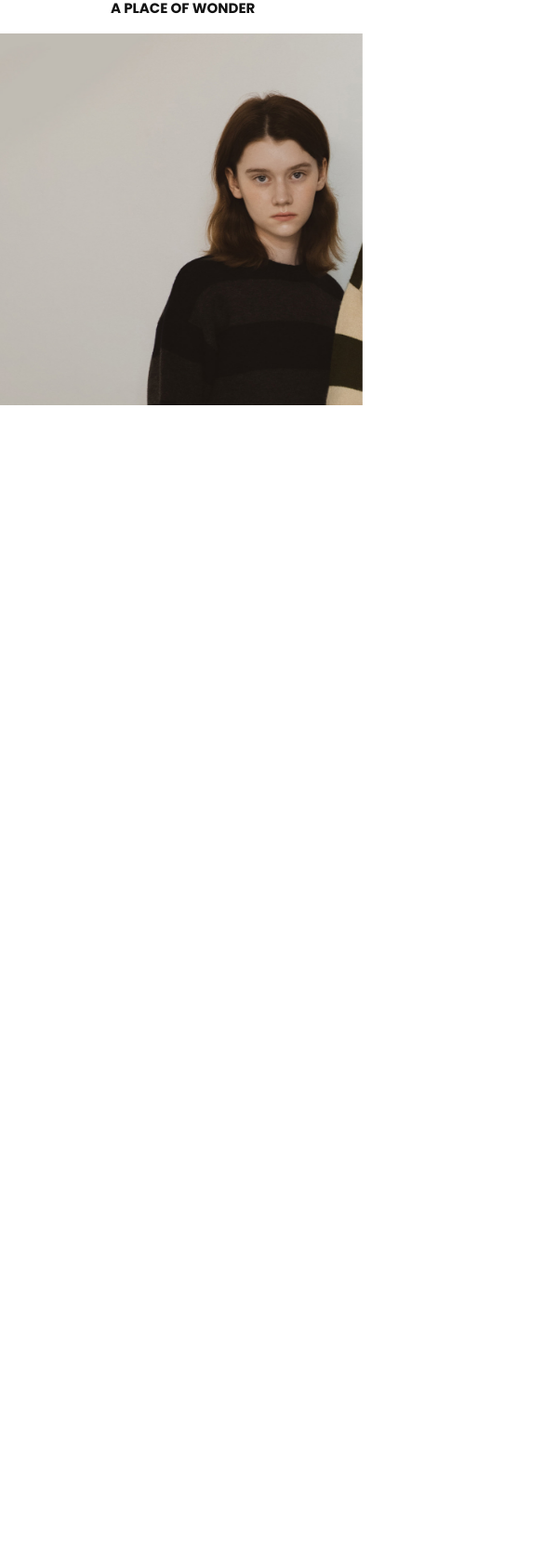
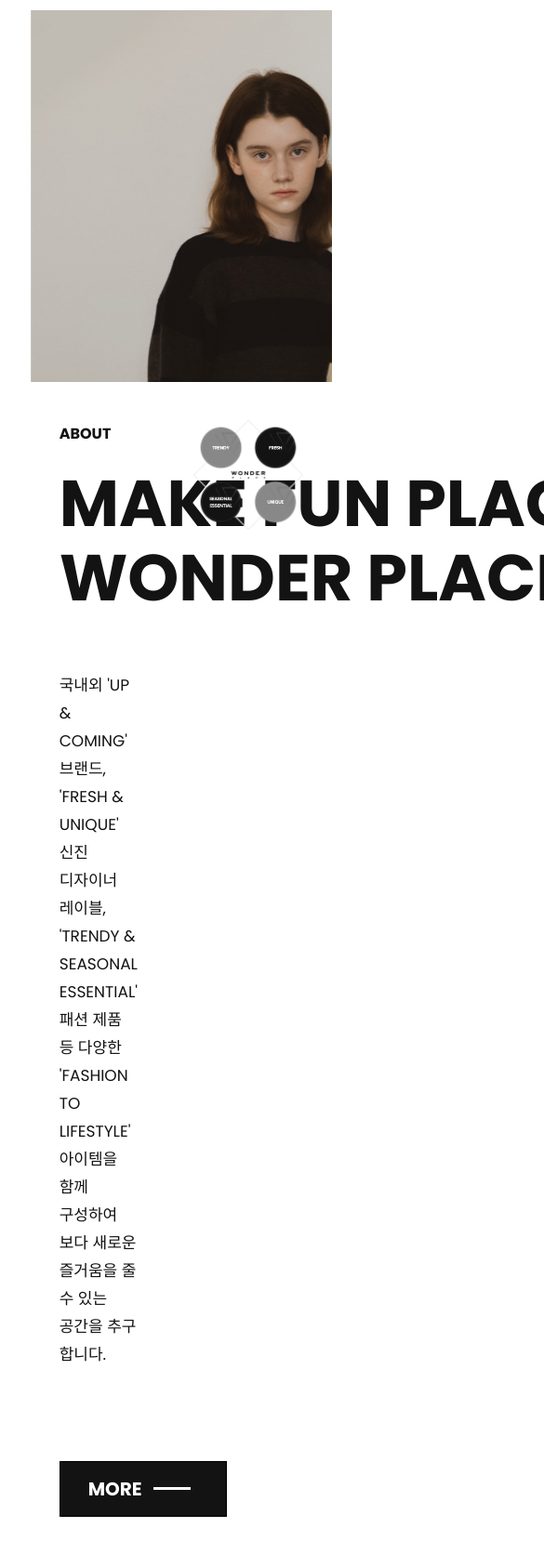
Before and after one commit to haglass/wonderplace-clone, a plain HTML site: page index.html in a window 390 px wide. Shown: the part 314-1986 px from the top of the page at 93% size, 585 px wide, since content can reach past the window. Before the commit the page ends 844 px from the top, so only its background shows below. Drawn offline with nearby package versions, Linux system fonts and the light colour scheme; a web font is replaced by a local one.

Commit message:
about작업중

```diff
--- a/css/style.css
+++ b/css/style.css
@@ -533,12 +533,19 @@ body::-webkit-scrollbar-track {
 .swVisual-wrap {
   position: relative;
   display: block;
+
+  width: 83.3333%;
+  margin: 0 auto;
+  overflow: hidden;
+
   margin-top: -40px;
+
+  height: 720px;
 }
 
 .swVisual {
   width: 100%;
-  height: 720px;
+  height: 100%;
 }
 .v-box {
   position: relative;
@@ -592,7 +599,7 @@ body::-webkit-scrollbar-track {
     right: auto;
     bottom: auto;
   }
-  .swVisual {
+  .swVisual-wrap {
     height: 648px;
   }
 }
@@ -606,15 +613,8 @@ body::-webkit-scrollbar-track {
     line-height: 25px;
     margin-top: 20px;
   }
-  .swVisual {
+  .swVisual-wrap {
     height: 576px;
-  }
-  .visual-wrap h2 {
-    font-size: 35px;
-    line-height: 40px;
-  }
-  .visual-wrap h3 {
-    font-size: 35px;
   }
 }
 
@@ -622,6 +622,7 @@ body::-webkit-scrollbar-track {
   .visual .inner {
     padding-top: 170px;
   }
+
   .sw-visual-control {
     margin-right: 10%;
   }
@@ -644,20 +645,122 @@ body::-webkit-scrollbar-track {
   .sw-visual-nav {
     display: none;
   }
-  .swVisual {
+  .swVisual-wrap {
     height: 400px;
   }
 }
+
 @media screen and (max-width: 540px) {
   .visual .inner {
     padding-top: 140px;
+  }
+
+  .visual-wrap h2 {
+    font-size: 35px;
+    line-height: 40px;
+  }
+  .visual-wrap h3 {
+    font-size: 35px;
   }
 }
 /* 소개 */
 .about {
   position: relative;
   display: block;
+  padding: 10.41vw 0;
 }
+.about .inner {
+  width: 83.3333%;
+  max-width: 83.3333%;
+  padding: 0 8%;
+  display: flex;
+  justify-content: space-between;
+}
+.about-left {
+  width: 50%;
+}
+
+.about-left span {
+  display: block;
+  font-size: 16px;
+  line-height: 30px;
+  font-weight: 700;
+  margin-bottom: 20px;
+}
+.about-left h2 {
+  font-size: 70px;
+  line-height: 80px;
+  font-weight: 700;
+  white-space: nowrap;
+  margin-bottom: 60px;
+}
+.about-left p {
+  font-size: 17px;
+  font-weight: 400;
+  line-height: 30px;
+  width: 64.5%;
+}
+.about-left a {
+  display: flex;
+  justify-content: space-between;
+  align-items: center;
+  gap: 0 12px;
+  margin-top: 100px;
+
+  min-width: 180px;
+  max-width: 180px;
+  height: 60px;
+  padding: 0 80px 0 30px;
+  background-color: #131313;
+  font-size: 20px;
+  font-weight: 700;
+  color: #fff;
+  line-height: 60px;
+  text-align: left;
+  transition: 0.2s;
+  -webkit-transition: 0.2s;
+
+  border: 1px solid #000;
+}
+.about-left a::after {
+  content: "";
+  display: block;
+  width: 40px;
+  min-width: 40px;
+  height: 3px;
+  background-color: #fff;
+  margin-left: auto;
+}
+.about-left a:hover {
+  border: 1px solid #000;
+  background-color: #fff;
+  color: #000;
+}
+.about-left a:hover:after {
+  background-color: #000;
+}
+
+.about-right {
+  width: 45%;
+}
+.about-right img {
+  width: 100%;
+}
+@media screen and (max-width: 1680px) {
+}
+@media screen and (max-width: 1440px) {
+}
+@media screen and (max-width: 1280px) {
+}
+@media screen and (max-width: 1024px) {
+}
+@media screen and (max-width: 900px) {
+}
+@media screen and (max-width: 760px) {
+}
+@media screen and (max-width: 540px) {
+}
+/* 텍스트 효과 */
 .effect {
   position: relative;
   display: block;
--- a/index.html
+++ b/index.html
@@ -163,7 +163,25 @@
       </section>
       <!-- 소개 -->
       <section class="about">
-        <div class="inner"></div>
+        <div class="inner">
+          <div class="about-left">
+            <span>ABOUT</span>
+            <h2>
+              MAKE FUN PLACE <br />
+              WONDER PLACE
+            </h2>
+            <p>
+              국내외 'UP & COMING' 브랜드, 'FRESH & UNIQUE' 신진 디자이너
+              레이블, 'TRENDY & SEASONAL ESSENTIAL' 패션 제품 등 다양한 'FASHION
+              TO LIFESTYLE' 아이템을 함께 구성하여 보다 새로운 즐거움을 줄 수
+              있는 공간을 추구 합니다.
+            </p>
+            <a href="#">MORE</a>
+          </div>
+          <div class="about-right">
+            <img src="images/pic_about1.png" alt="" />
+          </div>
+        </div>
       </section>
       <!-- 텍스트 효과 -->
       <section class="effect"></section>
--- a/js/script.js
+++ b/js/script.js
@@ -87,4 +87,47 @@ window.onload = function () {
   if (slideTotal > 0) {
     changeSwVisual(0);
   }
+
+  // / Visual Swiper 스케일 효과
+  // window 의 안쪽(웹브라우저 안쪽만) 높이
+  let winHeight = window.innerHeight;
+
+  // 수직으로 몇 픽셀 만큼 스크롤 되었는지 파악
+  let scTop = window.scrollY || window.pageYOffset;
+  // 변화를 줄 대상
+  let swVisualWrap = document.querySelector(".swVisual-wrap");
+  // 변화를 적용할 함수
+  // 변화를 적용할 함수
+  function swVisualMove() {
+    // scale 적용 비율값
+    // transform: scale(ratio)
+    let ratio = 1 + scTop * 0.001;
+    // y 축 적용
+    // transform: translateY(transY)
+    let transY = scTop * 0.05;
+    // 한계값 설정
+    if (ratio > 1.2) {
+      ratio = 1.2;
+    }
+    if (transY > 10) {
+      transY = 10;
+    }
+    // if (ratio > 1.2) ratio = 1.2;
+    // if (transY > 10) transY = 10;
+    // 최종 transform 에 적용할 글자 완성
+    let cssTxt = `translateY(${transY}%) scale(${ratio})`;
+    // console.log(cssTxt);
+    swVisualWrap.style.transform = cssTxt;
+  }
+  // 기준값 갱신
+  window.addEventListener("scroll", function () {
+    winHeight = window.innerHeight;
+    scTop = window.scrollY || window.pageYOffset;
+    swVisualMove();
+  });
+  window.addEventListener("resize", function () {
+    winHeight = window.innerHeight;
+    scTop = window.scrollY || window.pageYOffset;
+    swVisualMove();
+  });
 };
```
